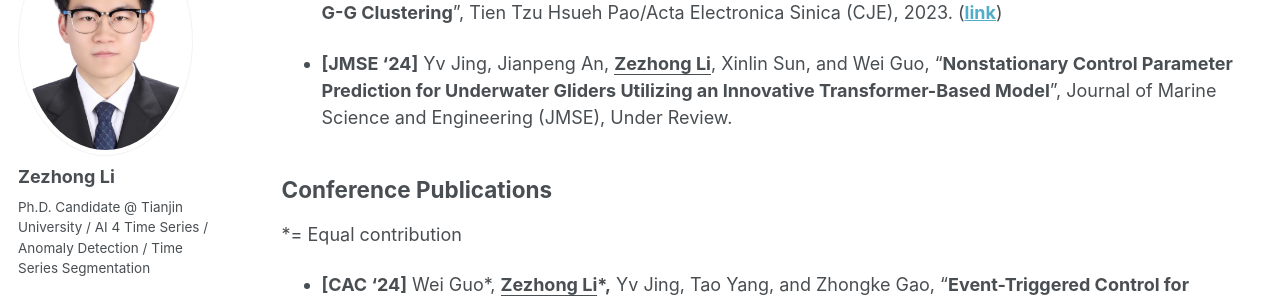
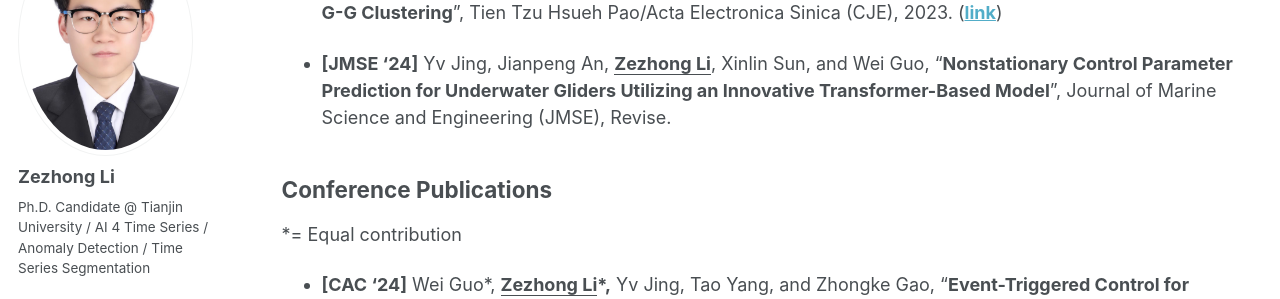
Before and after one commit to lzz19980125/lzz19980125.github.io, a Jekyll site: the page built from _pages/publications.md, in a window 1280 px wide and 900 px high, scrolled down 590 px. Shown: the part 180-479 px from the top of the window. Built offline with Jekyll 4.4.1, drawn with Linux system fonts in a browser that asks for light colours; some web fonts are replaced.

Commit message:
Update publications.md

```diff
--- a/_pages/publications.md
+++ b/_pages/publications.md
@@ -22,7 +22,7 @@ author_profile: true
 - **[CJE '23]** Ling Wang, and **<u>Zezhong Li</u>**, "**Adaptive Segmentation of Multivariate Time Series with FastICA and G-G Clustering**", Tien Tzu Hsueh Pao/Acta Electronica Sinica (CJE), 2023. ([**link**](https://www.ejournal.org.cn/CN/10.12263/DZXB.20220649))
 
 - **[JMSE '24]** Yv Jing, Jianpeng An, **<u>Zezhong Li</u>**, Xinlin Sun, and Wei Guo, "**Nonstationary Control Parameter Prediction for Underwater Gliders
-Utilizing an Innovative Transformer-Based Model**", Journal of Marine Science and Engineering (JMSE), Under Review.
+Utilizing an Innovative Transformer-Based Model**", Journal of Marine Science and Engineering (JMSE), Revise.
 
 ## Conference Publications
 
```
